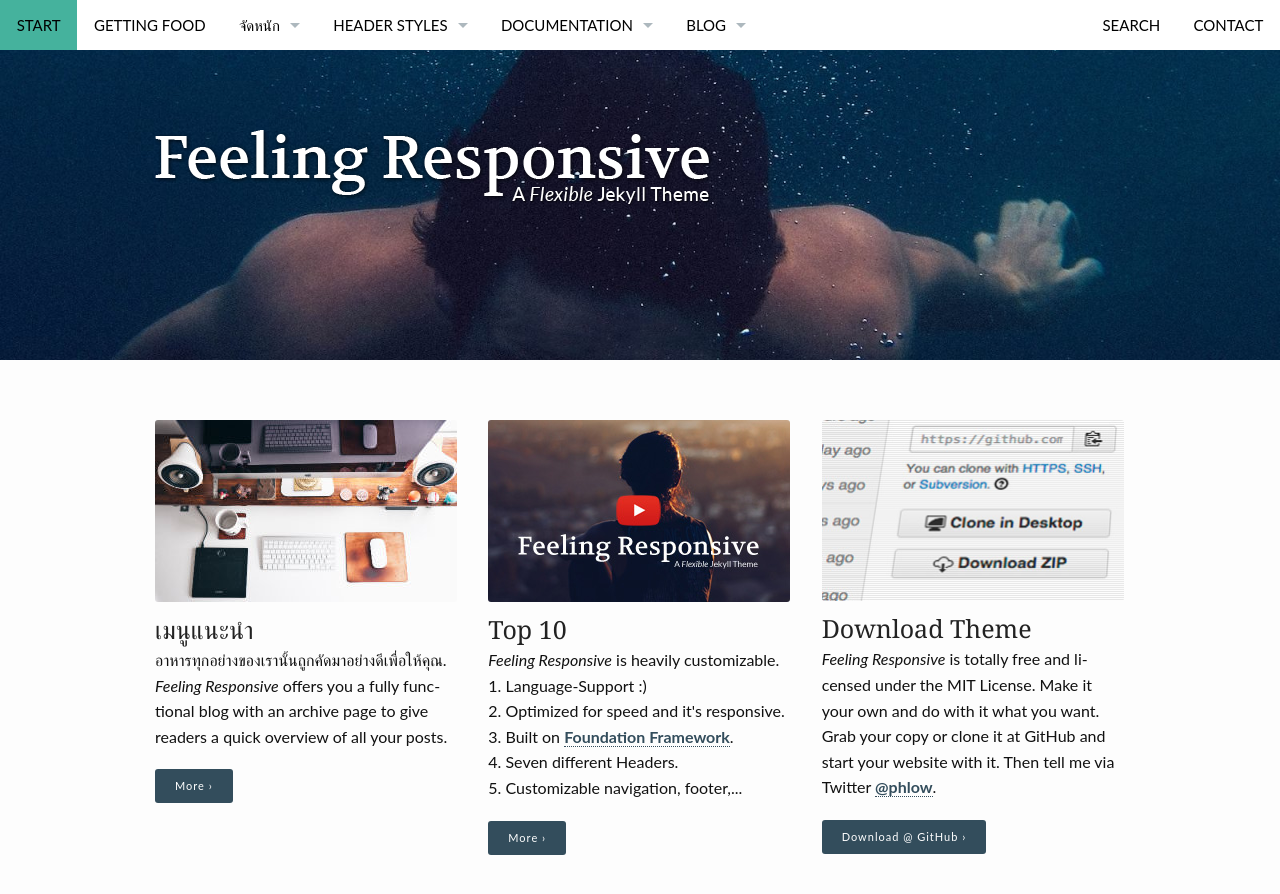
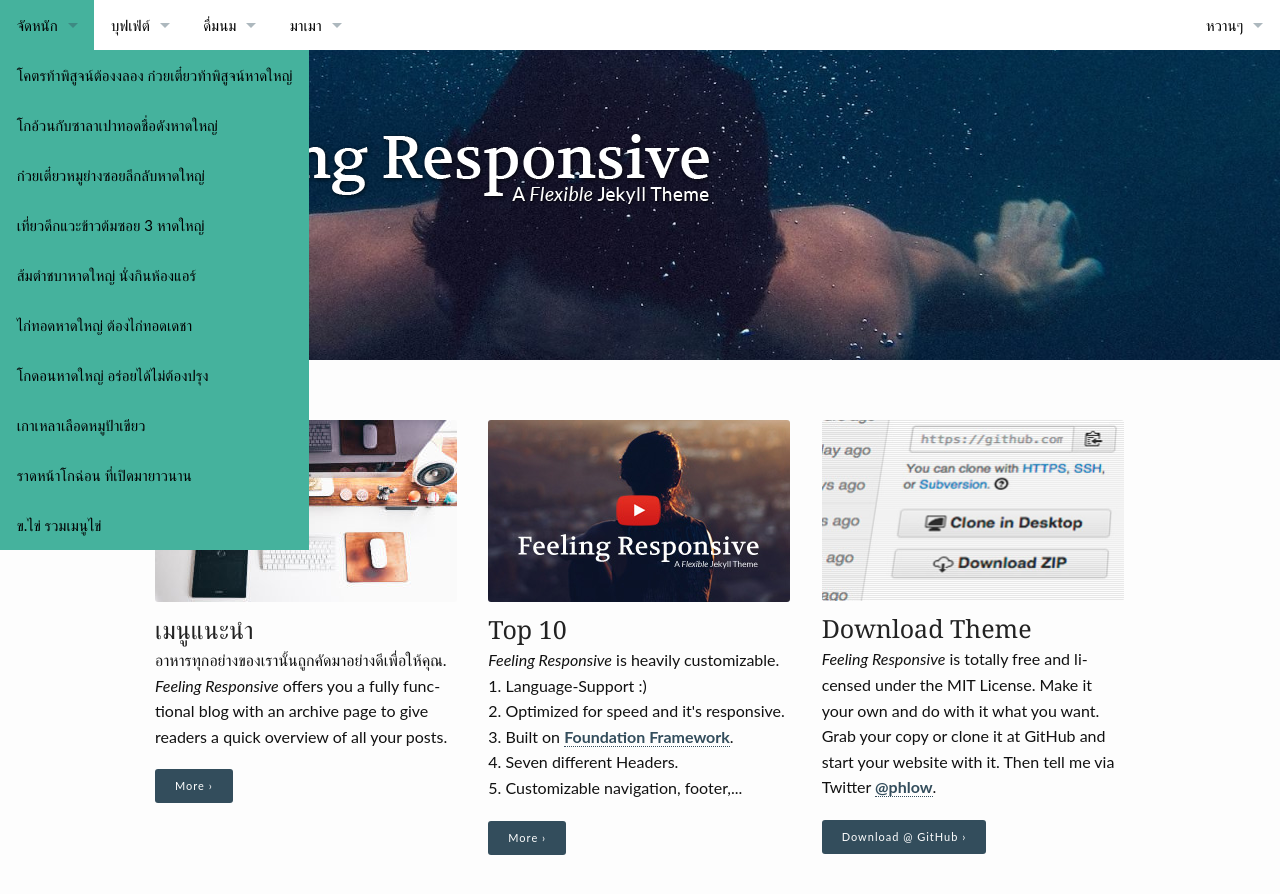
Before and after one commit to hatyairoiroi/hatyairoiroi.github.io, a Jekyll site: the page built from index.md, in a window 1280 px wide and 900 px high. Shown: the top 894 px of the window. Built offline with Jekyll 4.4.1, drawn with Linux system fonts in a browser that asks for light colours.

Commit message:
Update navigation.yml

```diff
--- a/_data/navigation.yml
+++ b/_data/navigation.yml
@@ -1,79 +1,62 @@
-- title: Start
+- title: จัดหนัก
   url: "/"
   side: left
+  dropdown:
+  - title: โคตรท้าพิสูจน์ต้องงลอง ก๋วยเตี๋ยวท้าพิสูจน์หาดใหญ่
+    url: "//"
+  - title: "โกอ้วนกับซาลาเปาทอดชื่อดังหาดใหญ่"
+    url: "//"
+  - title: "ก๋วยเตี๋ยวหมูย่างซอยลึกลับหาดใหญ่"
+    url: "//"
+  - title: เที่ยวดึกแวะข้าวต้มซอย 3 หาดใหญ่
+    url: "//"
+  - title: ส้มตำชบาหาดใหญ่ นั่งกินห้องแอร์
+    url: "//"
+  - title: ไก่ทอดหาดใหญ่ ต้องไก่ทอดเดชา
+    url: "//"
+  - title: โกดอนหาดใหญ่ อร่อยได้ไม่ต้องปรุง
+    url: "//"
+  - title: เกาเหลาเลือดหมูป้าเขียว
+    url: "//"
+  - title: ราดหน้าโกฉ่อน ที่เปิดมายาวนาน
+    url: "//"
+  - title: ข.ไข่ รวมเมนูไข่
+    url: "//"
 
-- title: Getting Food
-  url: "/getting-started/"
-  side: left
-
-- title: "จัดหนัก"
-  url: "/design/"
+- title: บุฟเฟ่ต์
+  url: "//"
   side: left
   dropdown:
-  - title: "Grid & Colors"
-    url: "/design/grid/"
-  - title: "Typography"
-    url: "/design/typography/"
-  - title: "Page/Post"
-    url: "/design/page/"
-  - title: "Post-Left-Sidebar"
-    url: "/design/post-left-sidebar/"
-  - title: "Post-Right-Sidebar"
-    url: "/design/post-right-sidebar/"
-  - title: "Page Full-Width"
-    url: "/design/page-fullwidth/"
-  - title: "Blog-Page"
-    url: "/blog/"
-  - title: "Video"
-    url: "/design/video/"
-  - title: "Gallery"
-    url: "/design/gallery/"
-  - title: "Portfolio"
-    url: "/design/portfolio/"
+  - title: "โอโออิ หาดใหญ่ เคยไปหรือยัง?"
+    url: "/"
+  - title: "กินกันให้อิ่ม “ฟ้าใสกระทะร้อน”"
+    url: "//"
 
-- title: "Header Styles"
-  url: "/headers/"
+- title: ดื่มนม
+  url: "//"
   side: left
   dropdown:
-  - title: "Header with Full-Width-Image"
-    url: "/design/header-full-width-image/"
-  - title: "Header with Image and Pattern"
-    url: "/design/header-image-pattern/"
-  - title: "Header with image and color"
-    url: "/design/header-image-color/"
-  - title: "Header Only With Logo"
-    url: "/design/header-logo-only/"
-  - title: "Header With Text"
-    url: "/design/header-with-text/"
-  - title: "No Header"
-    url: "/design/no-header/"
-  - title: "No Header but Image"
-    url: "/design/no-header-but-image/"
+  - title: เหน็บชา หาดใหญ่ ขับผ่านต้องแวะซื้อ
+    url: "//"
+  - title: ร้านนมสด 109 หน้า ม.อ.หาดใหญ่
+    url: "//"
 
-- title: Documentation
-  url: "/documentation/"
+- title: มาเมา
+  url: "//"
   side: left
   dropdown:
-  - title: Documentation
-    url: "/documentation/"
-  - title: "Changelog"
-    url: "/changelog/"
-  - title: "Roadmap"
-    url: "/roadmap/"
+  - title: เซอคัส มีคนเช็คอินบ่อยน่ะ
+    url: "//"
+  - title: แวะเติมแก๊ส “แก๊สโซลีน” หาดใหญ่
+    url: "//"
 
-- title: Blog
-  url: "/blog/"
-  side: left
-  dropdown:
-  - title: Blog
-    url: "/blog/"
-  - title: "Blog Archive"
-    url: "/blog/archive/"
-
-- title: "Search"
+- title: หวานๆ
   url: "/search/"
   side: right
-
-- title: "Contact"
-  url: "/contact/"
-  side: right
+  dropdown:
+  - title: บ้านไอติมหาดใหญ่-ไอติมแฮนเมด
+    url: "//"
+  - title: ไทยไท ไอติมกะทิสด แสงทองหาดใหญ่
+    url: "//"
+  - title: กินมันเดือย เลียบชุมทางหาดใหญ่
+    url: "//"
```
